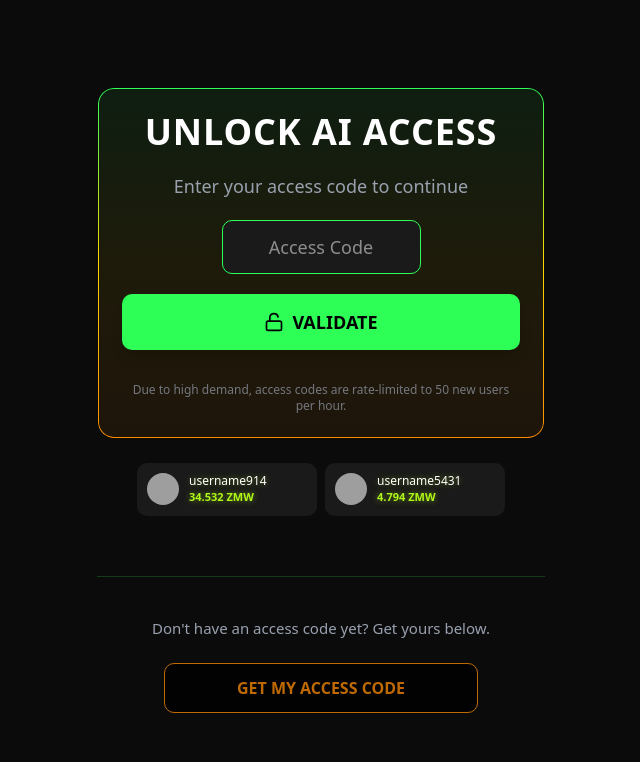
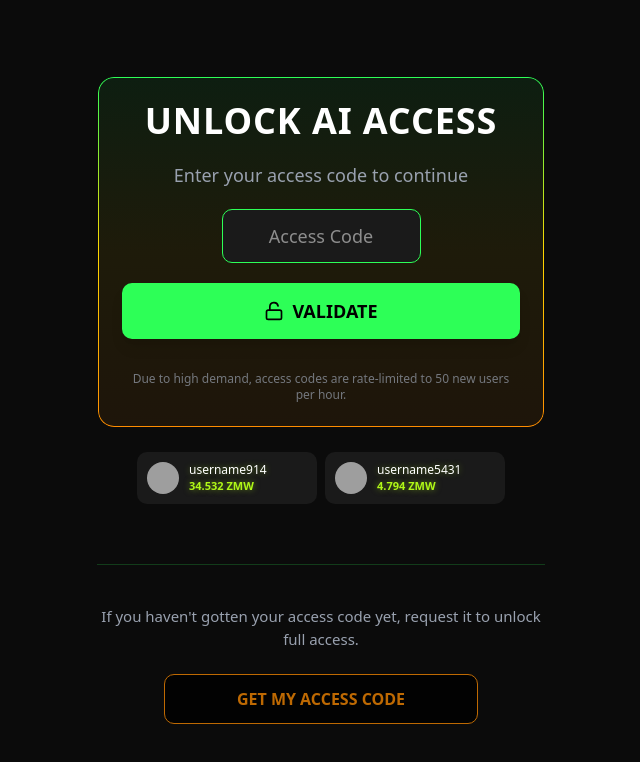
Before and after one commit to gabrieljesus17/aviator-predictor-ai-2, a Next.js app: page /step-2 in a window 1280 px wide. Shown: the top 762 px of the page, without its empty margins (319-959 px from the left). Built offline with nearby package versions, Linux system fonts and the light colour scheme; grey boxes are pictures that could not be loaded.

Commit message:
Version 1769976121688 - Auto backup

```diff
--- a/src/app/step-2/page.tsx
+++ b/src/app/step-2/page.tsx
@@ -141,7 +141,7 @@ export default function Step2() {
 
         {/* Texto informativo - copy atualizado */}
         <p className="text-gray-400 text-[15px] text-center">
-          Don't have an access code yet? Get yours below.
+          If you haven't gotten your access code yet, request it to unlock full access.
         </p>
 
         {/* Botão GET MY ACCESS CODE - largura reduzida 30% */}
```
